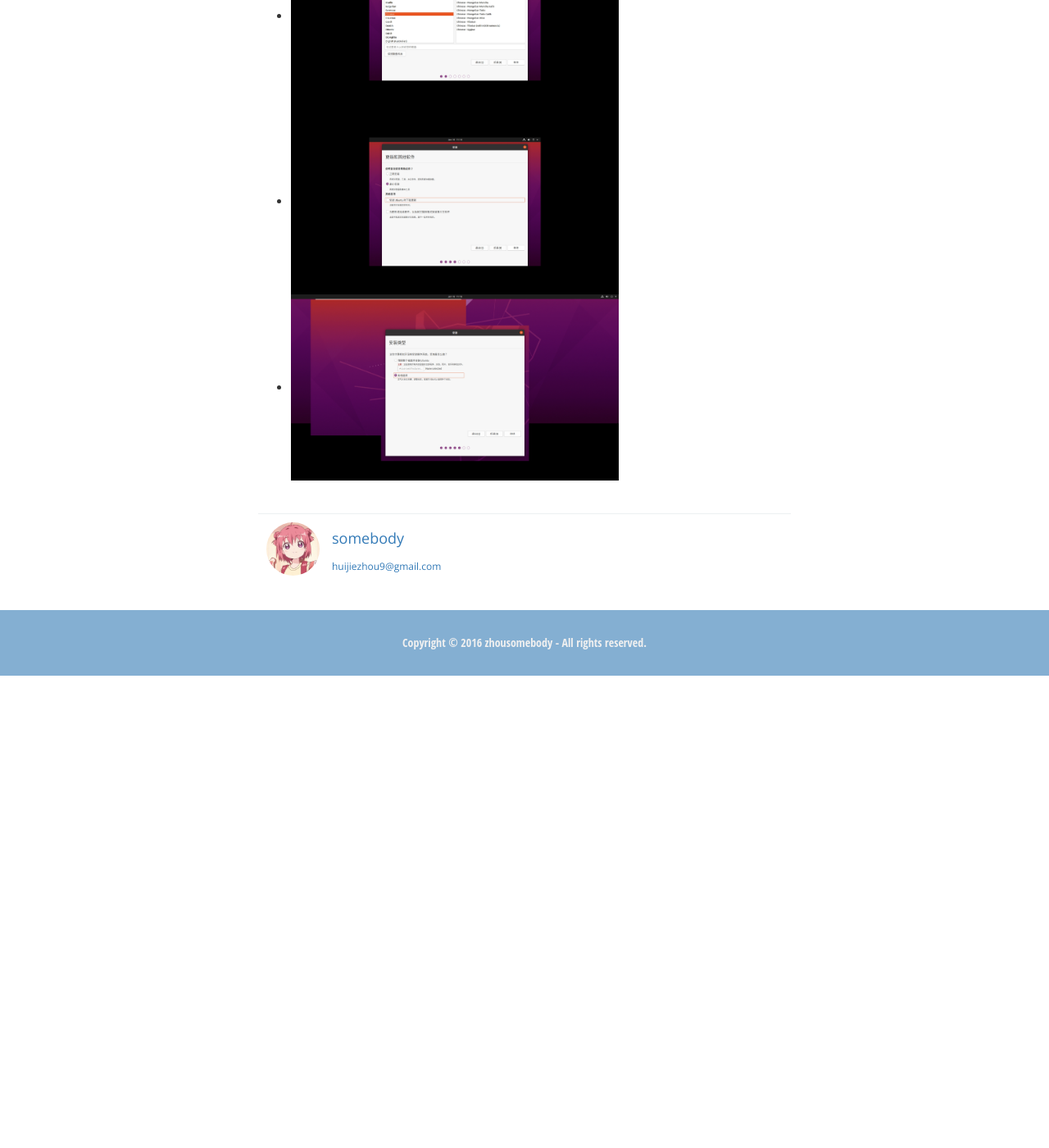
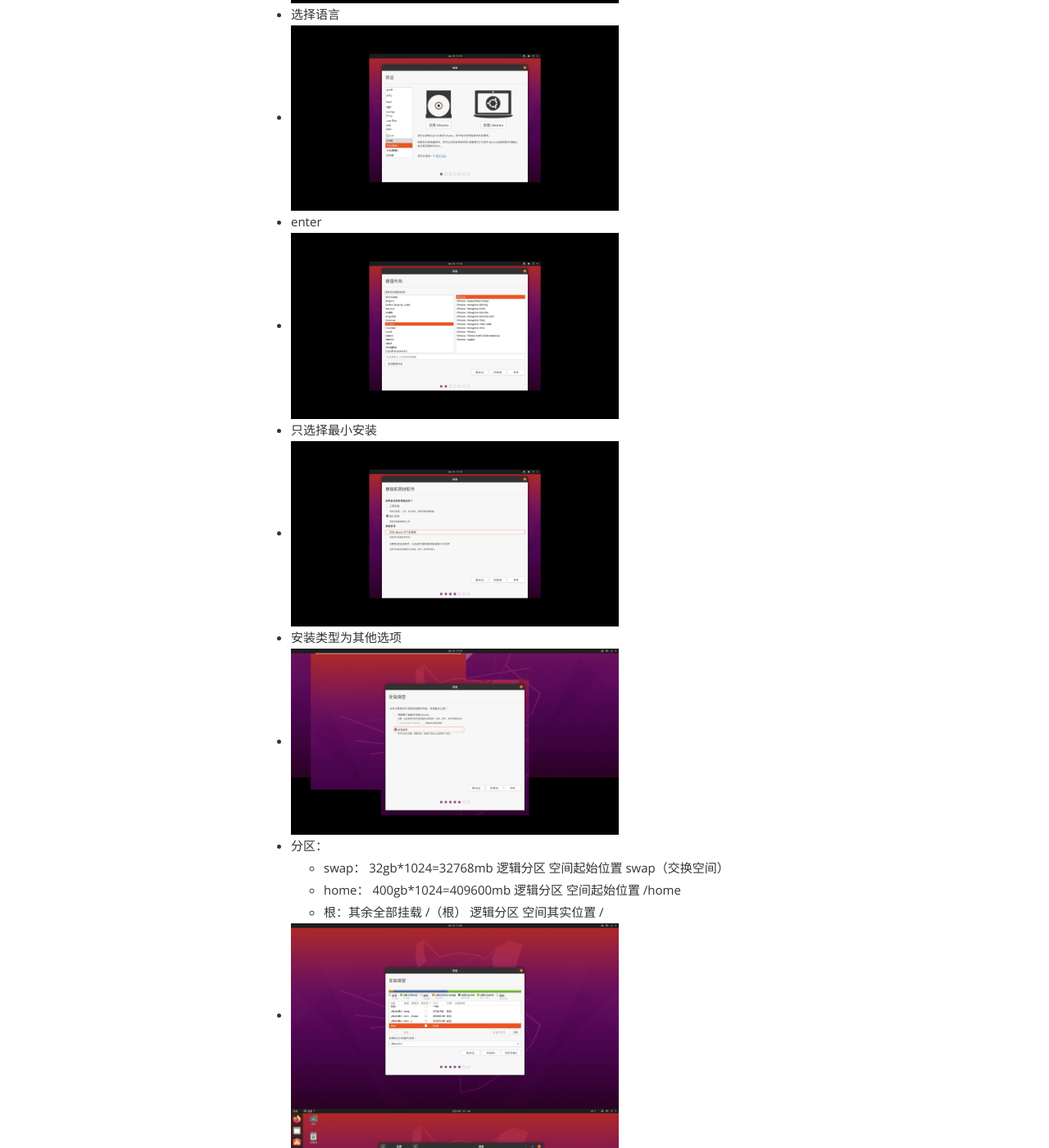
Before and after one commit to zhousomebody/zhousomebody.github.io, a Jekyll site: the page built from _posts/2024-01-15-Ubuntu-install.md, in a window 1280 px wide and 1400 px high, scrolled down 8513 px. Shown: the whole window at 82% size. Built offline with Jekyll 4.4.1, drawn with Linux system fonts in a browser that asks for light colours; Markdown is read by kramdown in place of the engine named in the settings; before the commit the page ends 9337 px from its top, so only the background shows below that; some of the changed text lies outside the part shown.

Commit message:
Update 2024-01-15-Ubuntu-install.md

```diff
--- a/_posts/2024-01-15-Ubuntu-install.md
+++ b/_posts/2024-01-15-Ubuntu-install.md
@@ -33,23 +33,46 @@ excerpt_separator: "##"
 - <img src="/assets/img/Ubuntu/7.png" width="400px">
 - 稍后安装操作系统
 - <img src="/assets/img/Ubuntu/8.png" width="400px">
-- 稍后安装操作系统
+- Linux
 - <img src="/assets/img/Ubuntu/9.png" width="400px">
--
+- 选定位置
 - <img src="/assets/img/Ubuntu/10.png" width="400px">
+- 将虚拟磁盘拆分成多个文件
 - <img src="/assets/img/Ubuntu/11.png" width="400px">
+- 完成
 - <img src="/assets/img/Ubuntu/12.png" width="400px">
+- 编辑虚拟机设置
 - <img src="/assets/img/Ubuntu/13.png" width="400px">
+- 硬件->CD/DVD(SATA)->启动时连接->使用ISO映像文件（就是所下载的Ubuntu的ISO文件）
 - <img src="/assets/img/Ubuntu/14.png" width="400px">
+- 硬盘->添加
 - <img src="/assets/img/Ubuntu/15.png" width="400px">
+- 下一步
 - <img src="/assets/img/Ubuntu/16.png" width="400px">
+- SCSI
 - <img src="/assets/img/Ubuntu/17.png" width="400px">
+- 使用物理磁盘
 - <img src="/assets/img/Ubuntu/18.png" width="400px">
+- 设备选择最后一个->使用整个磁盘
 - <img src="/assets/img/Ubuntu/19.png" width="400px">
+- 完成
 - <img src="/assets/img/Ubuntu/20.png" width="400px">
+- 选项->高级->UEFI
 - <img src="/assets/img/Ubuntu/21.png" width="400px">
+- enter
 - <img src="/assets/img/Ubuntu/22.png" width="400px">
+- 选择语言
 - <img src="/assets/img/Ubuntu/23.png" width="400px">
+- enter
 - <img src="/assets/img/Ubuntu/24.png" width="400px">
+- 只选择最小安装
 - <img src="/assets/img/Ubuntu/25.png" width="400px">
+- 安装类型为其他选项
 - <img src="/assets/img/Ubuntu/26.png" width="400px">
+- 分区：
+  - swap：  32gb*1024=32768mb  逻辑分区  空间起始位置  swap（交换空间）
+  - home：  400gb*1024=409600mb  逻辑分区  空间起始位置  /home
+  - 根：其余全部挂载 /（根）  逻辑分区 空间其实位置  /
+- <img src="/assets/img/Ubuntu/27.png" width="400px">
+- <img src="/assets/img/Ubuntu/28.png" width="400px">
+- <img src="/assets/img/Ubuntu/29.png" width="400px">
```
